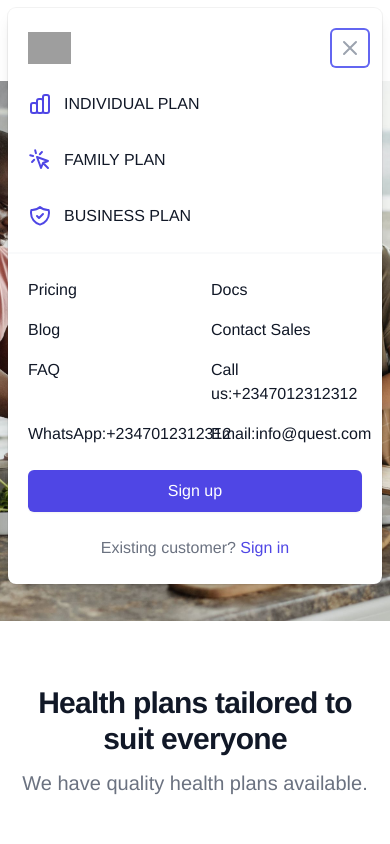
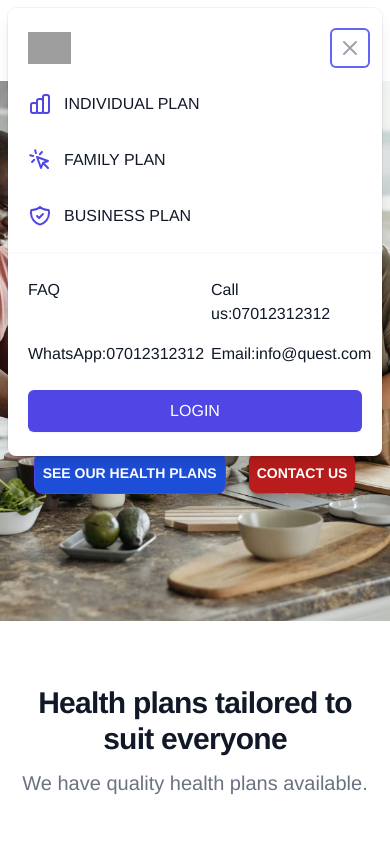
Before and after one commit to chisomdvo/questhmo, a Vue app: page / in a window 390 px wide. Both pictures are taken after a click on the button "Open menu". Shown: the top 844 px of the page. Built offline with nearby package versions, Linux system fonts and the light colour scheme; grey boxes are pictures that could not be loaded.

Commit message:
mobile navbar

```diff
--- a/src/components/TheFooter.vue
+++ b/src/components/TheFooter.vue
@@ -57,7 +57,9 @@
             </div>
             <p class="text-white font-bold text-lg">
               <span class="text-red-700 font-bold"> Address: </span>
-              <a class="text-gray-500">186 Awolowo Road, Ikoyi, Lagos.</a>
+              <a class="text-gray-500"
+                >Oladimeji Alo Street, Lekki Phase 1, Lagos State.</a
+              >
             </p>
             <p class="text-white font-bold text-lg">
               <span class="text-red-700 font-bold"> Email: </span>
--- a/src/components/TheNavbar.vue
+++ b/src/components/TheNavbar.vue
@@ -248,11 +248,11 @@
                 </div>
                 <div class="mt-6">
                   <nav class="grid gap-y-8">
-                    <a
+                    <PopoverButton
                       v-for="item in solutions"
                       :key="item.name"
-                      :href="item.href"
-                      class="-m-3 p-3 flex items-center rounded-md hover:bg-gray-50"
+                      @click="scrollMeTo(item.link)"
+                      class="-m-3 p-3 flex cursor-pointer items-center rounded-md hover:bg-gray-50"
                     >
                       <component
                         :is="item.icon"
@@ -262,63 +262,28 @@
                       <span class="ml-3 text-base font-medium text-gray-900">
                         {{ item.name }}
                       </span>
-                    </a>
+                    </PopoverButton>
                   </nav>
                 </div>
               </div>
               <div class="py-6 px-5 space-y-6">
                 <div class="grid grid-cols-2 gap-y-4 gap-x-8">
                   <a
-                    href="#"
-                    class="text-base font-medium text-gray-900 hover:text-gray-700"
-                  >
-                    Pricing
-                  </a>
-
-                  <a
-                    href="#"
-                    class="text-base font-medium text-gray-900 hover:text-gray-700"
-                  >
-                    Docs
-                  </a>
-
-                  <a
-                    href="#"
-                    class="text-base font-medium text-gray-900 hover:text-gray-700"
-                  >
-                    Blog
-                  </a>
-
-                  <a
-                    href="#"
-                    class="text-base font-medium text-gray-900 hover:text-gray-700"
-                  >
-                    Contact Sales
-                  </a>
-                  <a
                     v-for="item in resources"
                     :key="item.name"
-                    :href="item.href"
                     class="text-base font-medium text-gray-900 hover:text-gray-700"
                   >
                     {{ item.name }}
                   </a>
                 </div>
                 <div>
-                  <a
+                  <router-link
+                    to="/login"
                     href="#"
                     class="w-full flex items-center justify-center px-4 py-2 border border-transparent rounded-md shadow-sm text-base font-medium text-white bg-indigo-600 hover:bg-indigo-700"
                   >
-                    Sign up
-                  </a>
-                  <p
-                    class="mt-6 text-center text-base font-medium text-gray-500"
-                  >
-                    Existing customer?
-                    <a href="#" class="text-indigo-600 hover:text-indigo-500">
-                      Sign in
-                    </a>
-                  </p>
+                    LOGIN
+                  </router-link>
                 </div>
               </div>
             </div>
@@ -357,18 +322,21 @@ const solutions = [
     description:
       "Get a better understanding of where your traffic is coming from.",
     href: "#",
+    link: "healthplan",
     icon: ChartBarIcon,
   },
   {
     name: "FAMILY PLAN",
     description: "Speak directly to your customers in a more meaningful way.",
     href: "#",
+    link: "healthplan",
     icon: CursorClickIcon,
   },
   {
     name: "BUSINESS PLAN",
     description: "Your customers' data will be safe and secure.",
     href: "#",
+    link: "healthplan",
     icon: ShieldCheckIcon,
   },
 ];
@@ -385,14 +353,14 @@ const resources = [
     icon: SupportIcon,
   },
   {
-    name: "Call us:+2347012312312",
+    name: "Call us:07012312312",
     description:
       "Learn how to maximize our platform to get the most out of it.",
     href: "#",
     icon: BookmarkAltIcon,
   },
   {
-    name: "WhatsApp:+2347012312312",
+    name: "WhatsApp:07012312312",
     description:
       "See what meet-ups and other events we might be planning near you.",
     href: "#",
--- a/src/components/TheNavbarr.vue
+++ b/src/components/TheNavbarr.vue
@@ -220,11 +220,11 @@
                 </div>
                 <div class="mt-6">
                   <nav class="grid gap-y-8">
-                    <a
+                    <PopoverButton
                       v-for="item in solutions"
                       :key="item.name"
-                      :href="item.href"
-                      class="-m-3 p-3 flex items-center rounded-md hover:bg-gray-50"
+                      @click="scrollMeTo(item.link)"
+                      class="-m-3 p-3 flex cursor-pointer items-center rounded-md hover:bg-gray-50"
                     >
                       <component
                         :is="item.icon"
@@ -234,63 +234,28 @@
                       <span class="ml-3 text-base font-medium text-gray-900">
                         {{ item.name }}
                       </span>
-                    </a>
+                    </PopoverButton>
                   </nav>
                 </div>
               </div>
               <div class="py-6 px-5 space-y-6">
                 <div class="grid grid-cols-2 gap-y-4 gap-x-8">
                   <a
-                    href="#"
-                    class="text-base font-medium text-gray-900 hover:text-gray-700"
-                  >
-                    Pricing
-                  </a>
-
-                  <a
-                    href="#"
-                    class="text-base font-medium text-gray-900 hover:text-gray-700"
-                  >
-                    Docs
-                  </a>
-
-                  <a
-                    href="#"
-                    class="text-base font-medium text-gray-900 hover:text-gray-700"
-                  >
-                    Blog
-                  </a>
-
-                  <a
-                    href="#"
-                    class="text-base font-medium text-gray-900 hover:text-gray-700"
-                  >
-                    Contact Sales
-                  </a>
-                  <a
                     v-for="item in resources"
                     :key="item.name"
-                    :href="item.href"
                     class="text-base font-medium text-gray-900 hover:text-gray-700"
                   >
                     {{ item.name }}
                   </a>
                 </div>
                 <div>
-                  <a
+                  <router-link
+                    to="/login"
                     href="#"
                     class="w-full flex items-center justify-center px-4 py-2 border border-transparent rounded-md shadow-sm text-base font-medium text-white bg-indigo-600 hover:bg-indigo-700"
                   >
-                    Sign up
-                  </a>
-                  <p
-                    class="mt-6 text-center text-base font-medium text-gray-500"
-                  >
-                    Existing customer?
-                    <a href="#" class="text-indigo-600 hover:text-indigo-500">
-                      Sign in
-                    </a>
-                  </p>
+                    LOGIN
+                  </router-link>
                 </div>
               </div>
             </div>
@@ -329,18 +294,21 @@ const solutions = [
     description:
       "Get a better understanding of where your traffic is coming from.",
     href: "#",
+    link: "healthplan",
     icon: ChartBarIcon,
   },
   {
     name: "FAMILY PLAN",
     description: "Speak directly to your customers in a more meaningful way.",
     href: "#",
+    link: "healthplan",
     icon: CursorClickIcon,
   },
   {
     name: "BUSINESS PLAN",
     description: "Your customers' data will be safe and secure.",
     href: "#",
+    link: "healthplan",
     icon: ShieldCheckIcon,
   },
 ];
@@ -357,14 +325,14 @@ const resources = [
     icon: SupportIcon,
   },
   {
-    name: "Call us:+2347012312312",
+    name: "Call us:07012312312",
     description:
       "Learn how to maximize our platform to get the most out of it.",
     href: "#",
     icon: BookmarkAltIcon,
   },
   {
-    name: "WhatsApp:+2347012312312",
+    name: "WhatsApp:07012312312",
     description:
       "See what meet-ups and other events we might be planning near you.",
     href: "#",
--- a/src/components/split_with_order_summary.vue
+++ b/src/components/split_with_order_summary.vue
@@ -232,9 +232,9 @@
                       autocomplete="country-name"
                       class="block w-full border-gray-300 rounded-md shadow-sm focus:ring-indigo-500 focus:border-indigo-500 sm:text-sm"
                     >
-                      <option>United States</option>
-                      <option>Canada</option>
-                      <option>Mexico</option>
+                      <option>Nigeria</option>
+                      <option>Ghana</option>
+                      <option>Cameroon</option>
                     </select>
                   </div>
                 </div>
--- a/src/components/with_comparison_table.vue
+++ b/src/components/with_comparison_table.vue
@@ -66,7 +66,7 @@
               <span class="text-4xl font-extrabold text-gray-900"
                 >₦{{ tier.priceMonthly }}</span
               >
-              <span class="text-base font-medium text-gray-500">/mo</span>
+              <span class="text-base font-medium text-gray-500">/Annually</span>
             </p>
             <p class="mt-4 text-sm text-gray-500">{{ tier.description }}</p>
             <router-link
```
